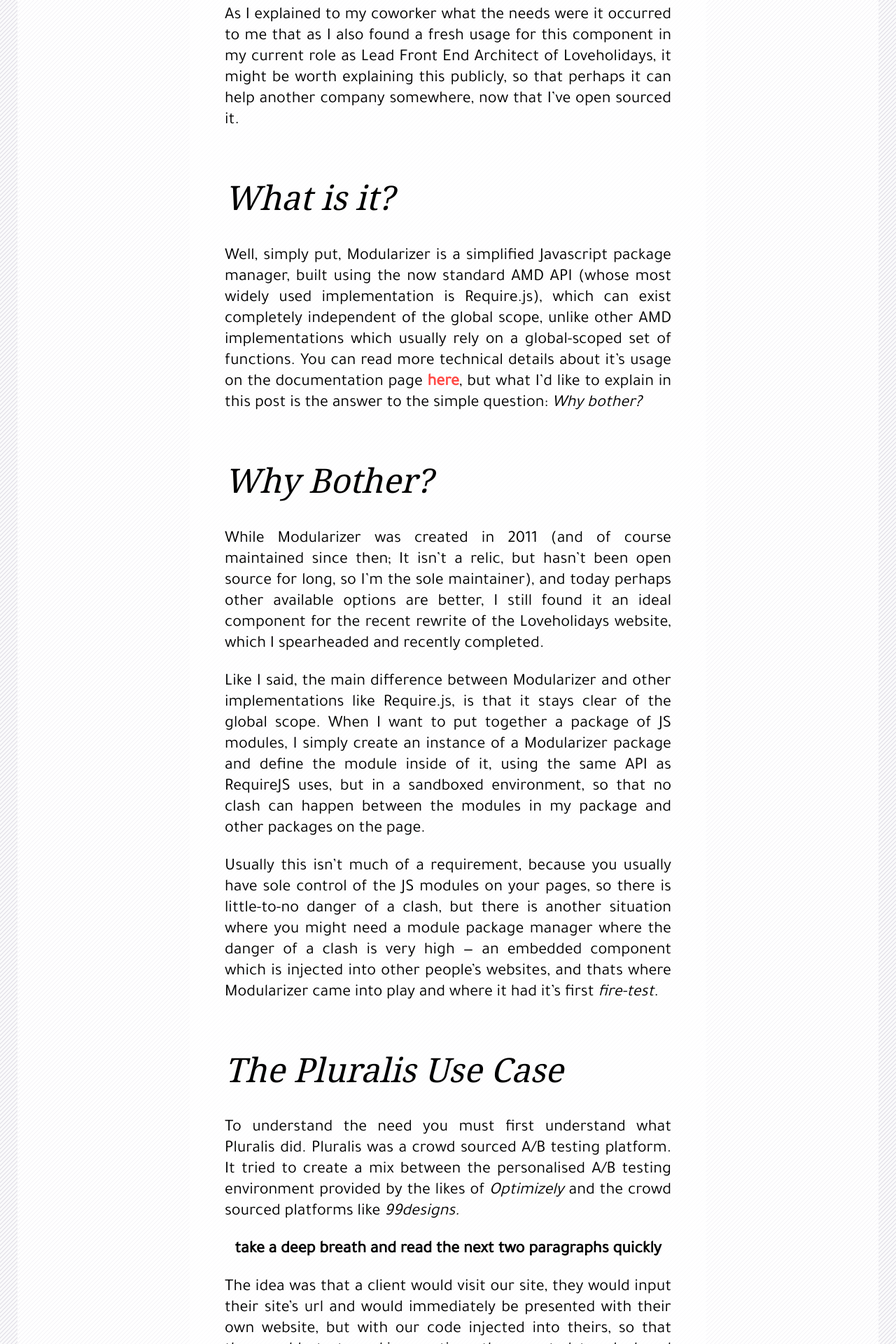
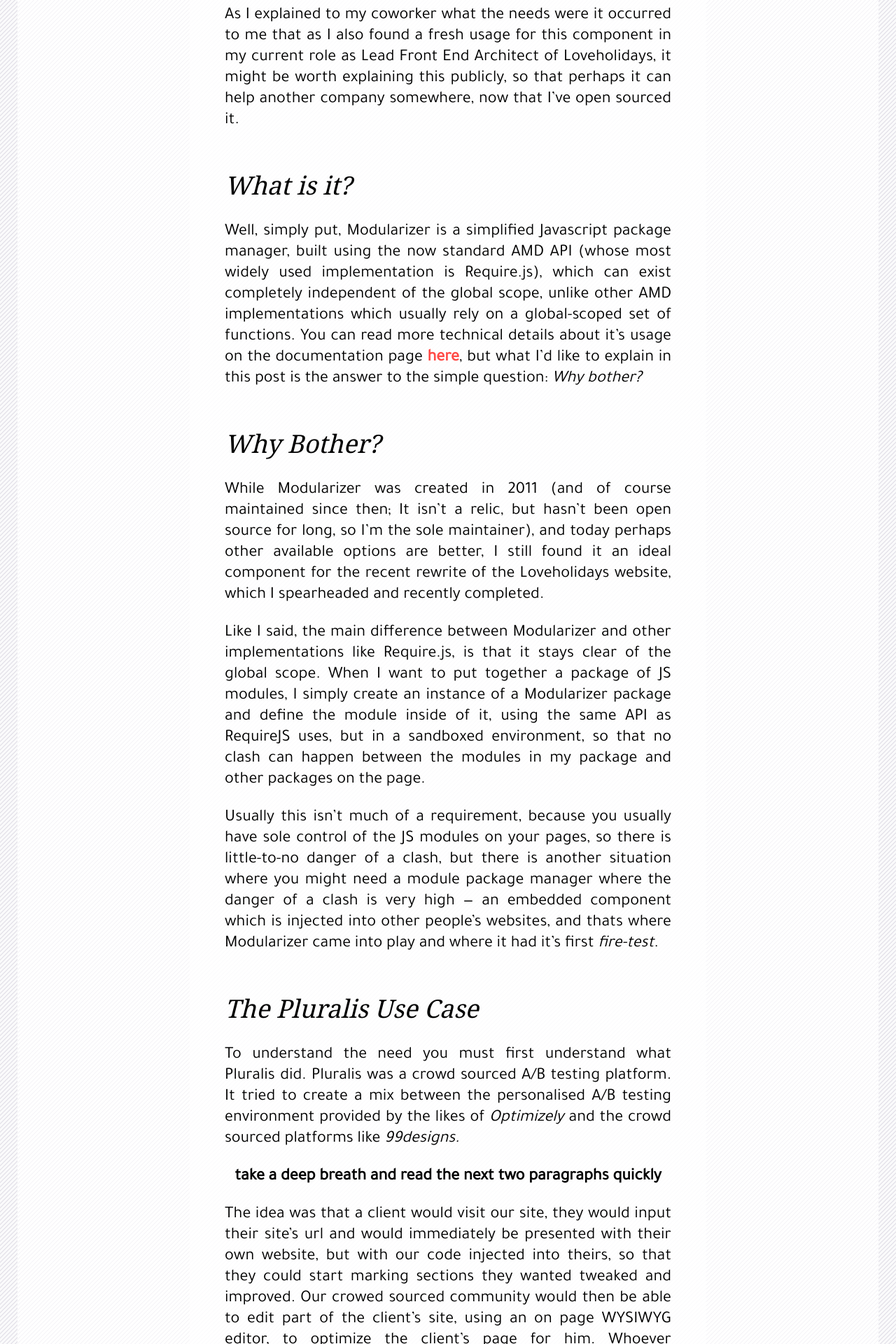
Before and after one commit to gmmorris/gmmorris.github.io, a Jekyll site: the page built from _posts/2015-08-28-why-on-earth-would-you-create-yet-another-package-manager-for-javascript.md, in a window 1280 px wide. Shown: the part 1196-3116 px from the top of the page at 70% size. Built offline with Jekyll 4.4.1, drawn with Linux system fonts in a browser that asks for light colours; nearby versions of some CDN libraries.

Commit message:
tweaked post styling

```diff
--- a/_sass/custom/post.scss
+++ b/_sass/custom/post.scss
@@ -39,33 +39,7 @@
 
   .post-banner{
     display: block;
-    // height: 250px;
     margin: 0 auto 2em;
-
-    // @media (min-width: 630px) {
-    //   height: 300px;
-    // }
-    // @media (min-width: 740px) {
-    //   height: 350px;
-    // }
-    // @media (min-width: 950px) {
-    //   height: 400px;
-    // }
-    // @media (min-width: 1160px) {
-    //   height: 500px;
-    // }
-
-    // &.banner-eye {
-    //   background: url(/assets/img/banners/eye.png) no-repeat white;
-    //   background-position-x: center;
-    //   background-size: contain;
-    // }
-
-    // &.banner-electromotor {
-    //   background: url(/assets/img/banners/construct.png) no-repeat white;
-    //   background-position-x: center;
-    //   background-size: contain;
-    // }
   }
 
   a {
@@ -82,7 +56,7 @@
 
   @media (min-width: 740px) {
     h2 {
-      font-size: 2em;
+      font-size: 1.5em;
     }
   }
 
@@ -112,13 +86,6 @@
 
     > p {
       text-indent: 0rem;
-      @media (min-width: 520px) {
-        // text-indent: 2rem;
-        img:first-child {
-          position: relative;
-          left: -2rem;
-        }
-      }
       margin: 0;
       margin-bottom: 1em;
     }
```
